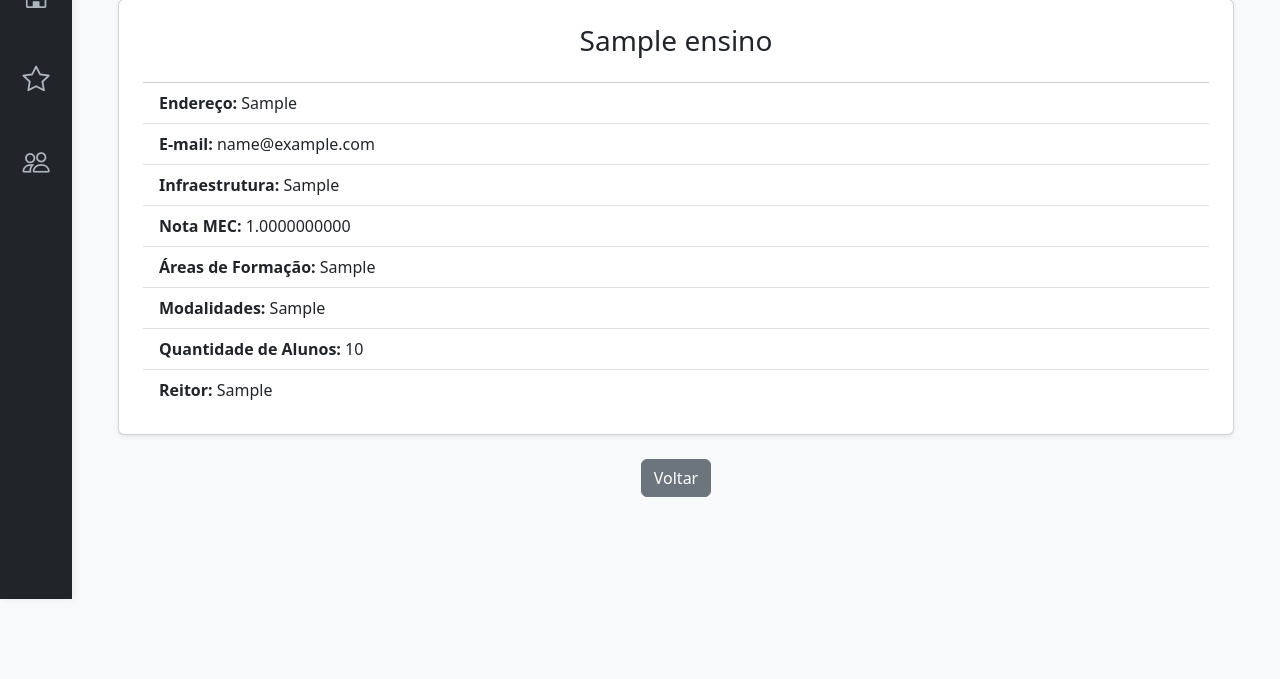
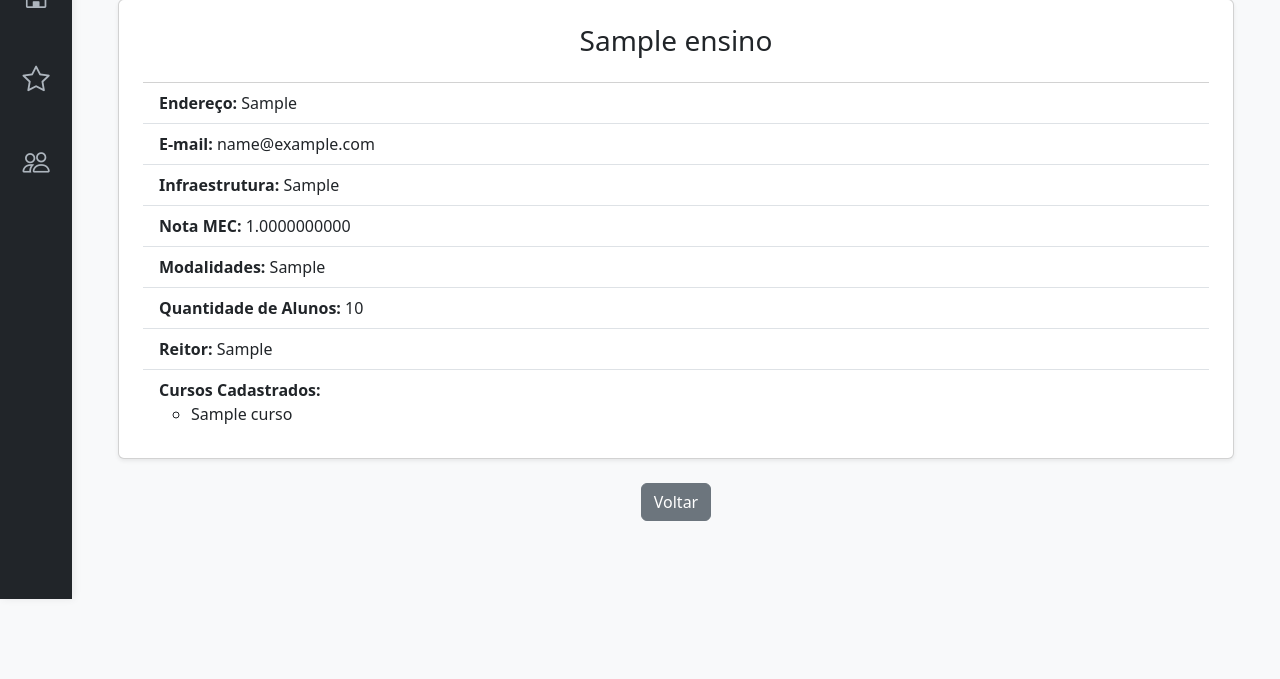
Before and after one commit to iamdiniz/academic_project, a Flask app: page /detalhes_instituicao/1 in a window 1280 px wide. Shown: the part 201-880 px from the top of the page. Run offline with Flask 3, Linux system fonts and the light colour scheme; a user stored in the database is signed in; tables that the repository leaves empty hold one stand-in row (values such as "Sample post").

Commit message:
ajustando bug na tela de detalhes ie

```diff
--- a/app.py
+++ b/app.py
@@ -316,9 +316,11 @@ def instituicao_ensino():
     )
 
 @app.route('/detalhes_instituicao/<int:id_instituicao>')
+@login_required
 def detalhes_instituicao(id_instituicao):
     instituicao = InstituicaodeEnsino.query.get_or_404(id_instituicao)
-    return render_template('detalhes_instituicao.html', instituicao=instituicao)
+    cursos = Curso.query.filter_by(id_instituicao=id_instituicao).all()
+    return render_template('detalhes_instituicao.html', instituicao=instituicao, cursos=cursos)
 
 @app.route('/minhas_selecoes')
 @bloquear_instituicao
--- a/templates/detalhes_instituicao.html
+++ b/templates/detalhes_instituicao.html
@@ -18,10 +18,21 @@
             <li class="list-group-item"><strong>E-mail:</strong> {{ instituicao.email }}</li>
             <li class="list-group-item"><strong>Infraestrutura:</strong> {{ instituicao.infraestrutura }}</li>
             <li class="list-group-item"><strong>Nota MEC:</strong> {{ instituicao.nota_mec }}</li>
-            <li class="list-group-item"><strong>Áreas de Formação:</strong> {{ instituicao.areas_de_formacao }}</li>
             <li class="list-group-item"><strong>Modalidades:</strong> {{ instituicao.modalidades }}</li>
             <li class="list-group-item"><strong>Quantidade de Alunos:</strong> {{ instituicao.quantidade_de_alunos }}</li>
             <li class="list-group-item"><strong>Reitor:</strong> {{ instituicao.reitor }}</li>
+            <li class="list-group-item">
+                <strong>Cursos Cadastrados:</strong>
+                {% if cursos %}
+                    <ul>
+                        {% for curso in cursos %}
+                            <li>{{ curso.nome }}</li>
+                        {% endfor %}
+                    </ul>
+                {% else %}
+                    Nenhum curso cadastrado.
+                {% endif %}
+            </li>
         </ul>
     </div>
 
```
